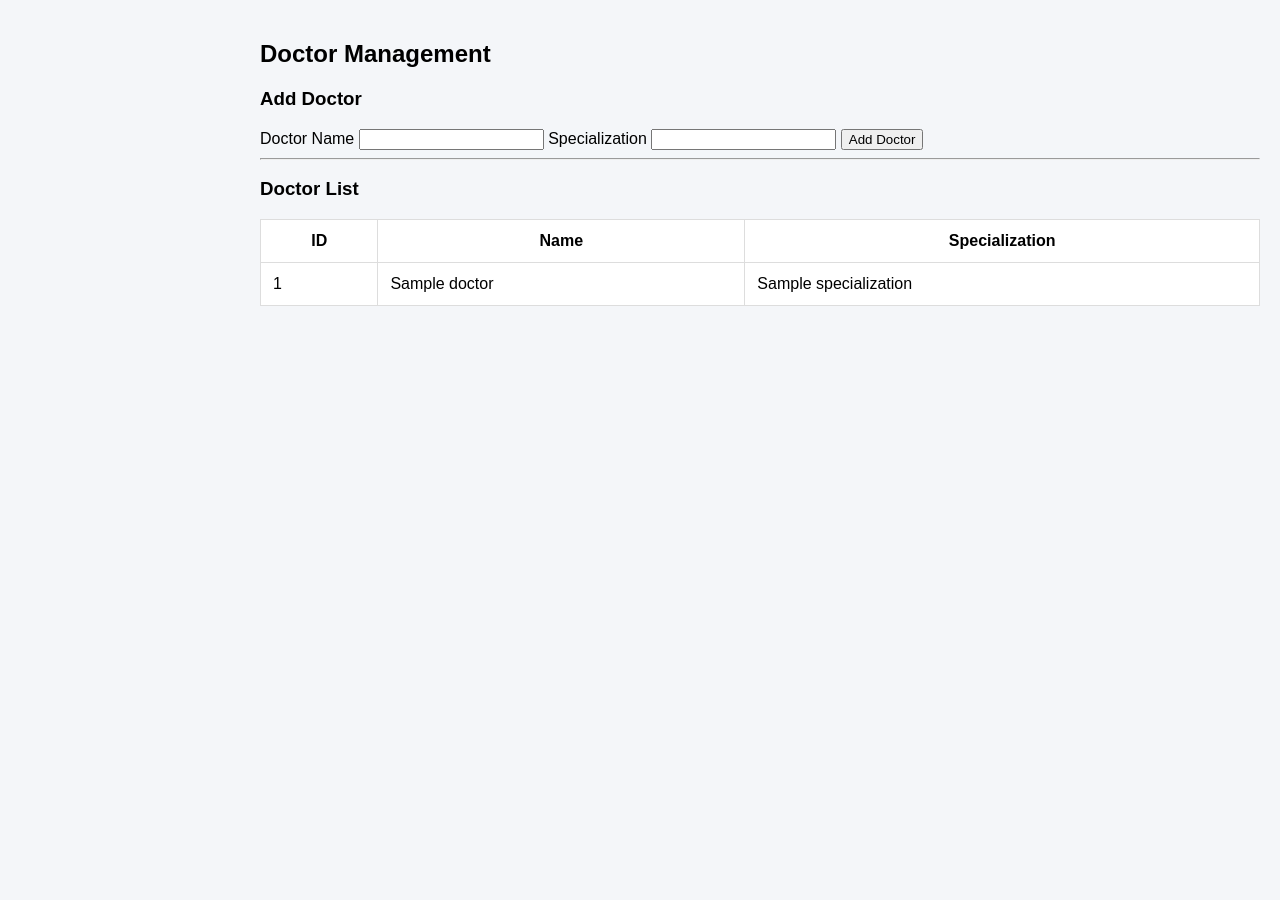
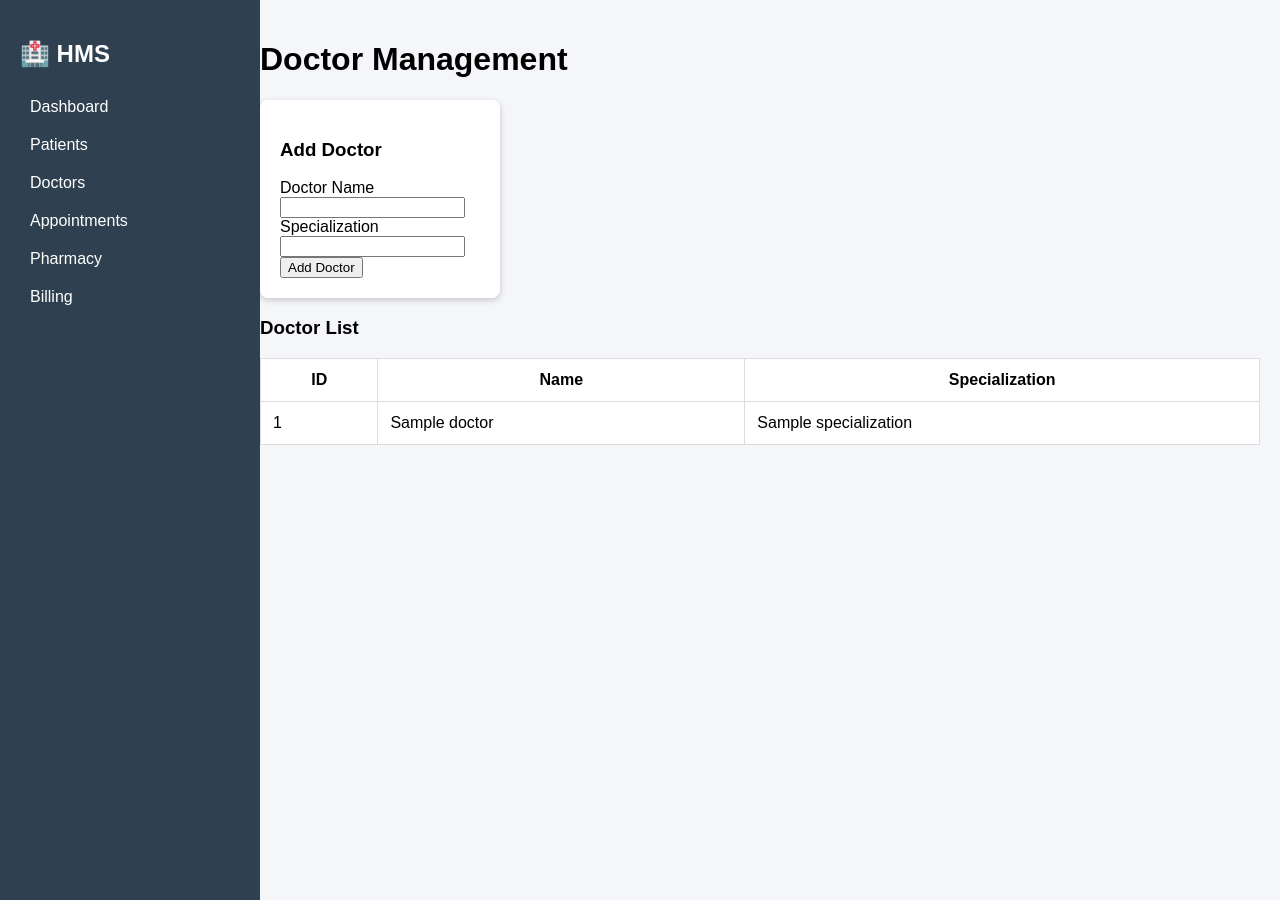
Before and after one commit to avinashkumar-DevOps/hospital-management-devops, a Flask app: template app/templates/doctors.html in a window 1280 px wide. Run offline with Flask 3, Linux system fonts and the light colour scheme; the template is opened without the code that fills it: most values are stand-ins (such as "Sample title", 1, 10 or a date in 2020).

Commit message:
Update doctors.html

```diff
--- a/app/templates/doctors.html
+++ b/app/templates/doctors.html
@@ -3,15 +3,33 @@
 
 <head>
     <title>Doctors</title>
-<link rel="stylesheet" href="/static/css/style.css">
+
+    <!-- ✅ Correct CSS -->
+    <link rel="stylesheet" href="{{ url_for('static', filename='css/style.css') }}">
 </head>
 
 <body>
 
+<!-- ✅ Sidebar -->
+<div class="sidebar">
+    <h2>🏥 HMS</h2>
+
+    <a href="/">Dashboard</a>
+    <a href="/patients">Patients</a>
+    <a href="/doctors">Doctors</a>
+    <a href="/appointments">Appointments</a>
+    <a href="/pharmacy">Pharmacy</a>
+    <a href="/billing">Billing</a>
+</div>
+
 <div class="main">
 
-<h2>Doctor Management</h2>
+    <header>
+        <h1>Doctor Management</h1>
+    </header>
 
+    <!-- ✅ Add Doctor Form -->
+    <div class="card">
         <h3>Add Doctor</h3>
 
         <form action="/doctors/add" method="POST">
@@ -25,8 +43,10 @@
             <button type="submit">Add Doctor</button>
 
         </form>
+    </div>
 
-<hr>
+    <!-- ✅ Doctor Table -->
+    <div class="table-section">
 
         <h3>Doctor List</h3>
 
@@ -38,19 +58,25 @@
                 <th>Specialization</th>
             </tr>
 
+            {% if doctors %}
                 {% for doctor in doctors %}
-
                 <tr>
                     <td>{{ doctor.id }}</td>
                     <td>{{ doctor.name }}</td>
                     <td>{{ doctor.specialization }}</td>
                 </tr>
-
                 {% endfor %}
+            {% else %}
+                <tr>
+                    <td colspan="3">No doctors available</td>
+                </tr>
+            {% endif %}
 
         </table>
 
     </div>
 
+</div>
+
 </body>
 </html>
```
Lines whose indentation alone changed are shown as unchanged.
